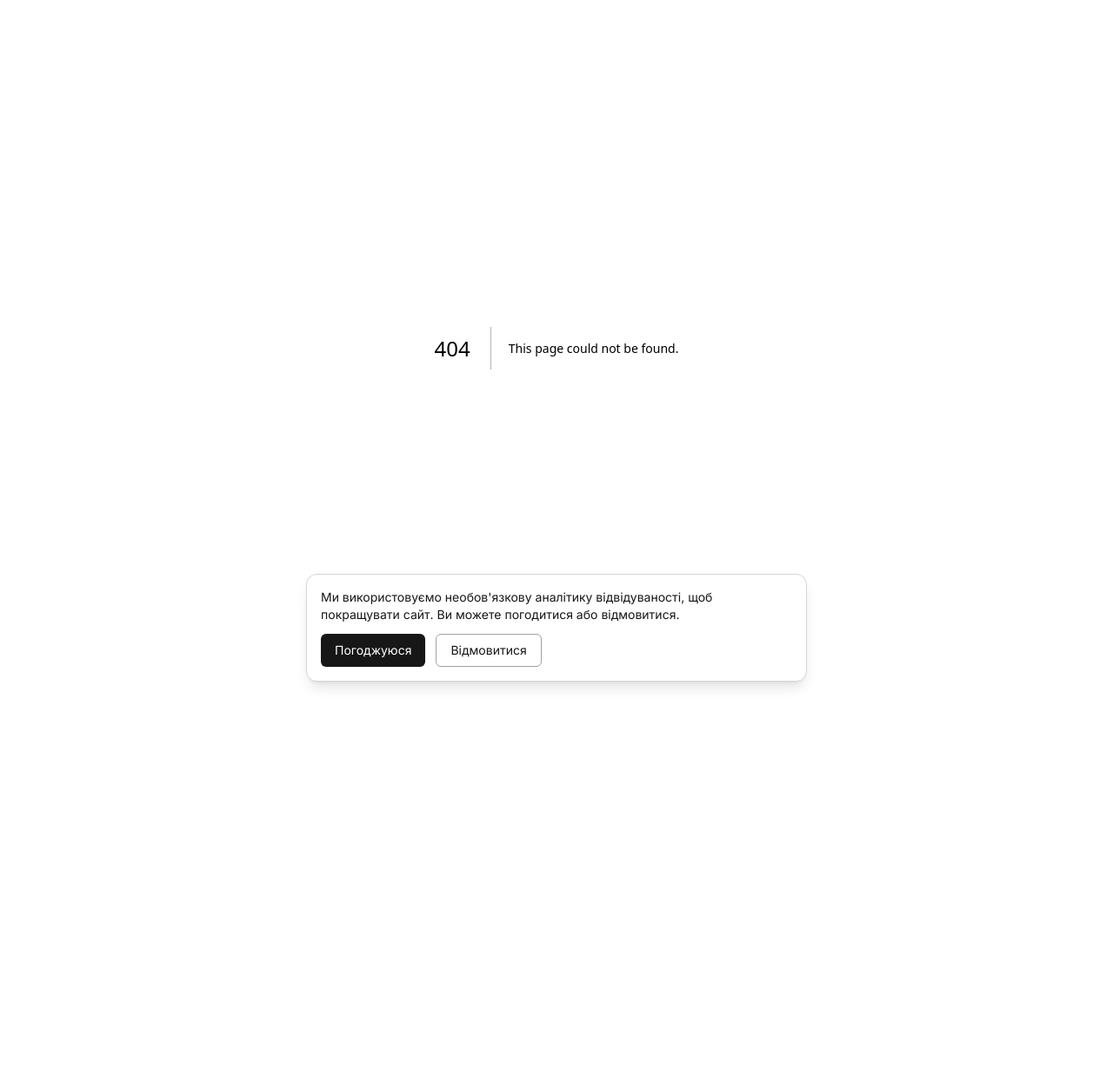
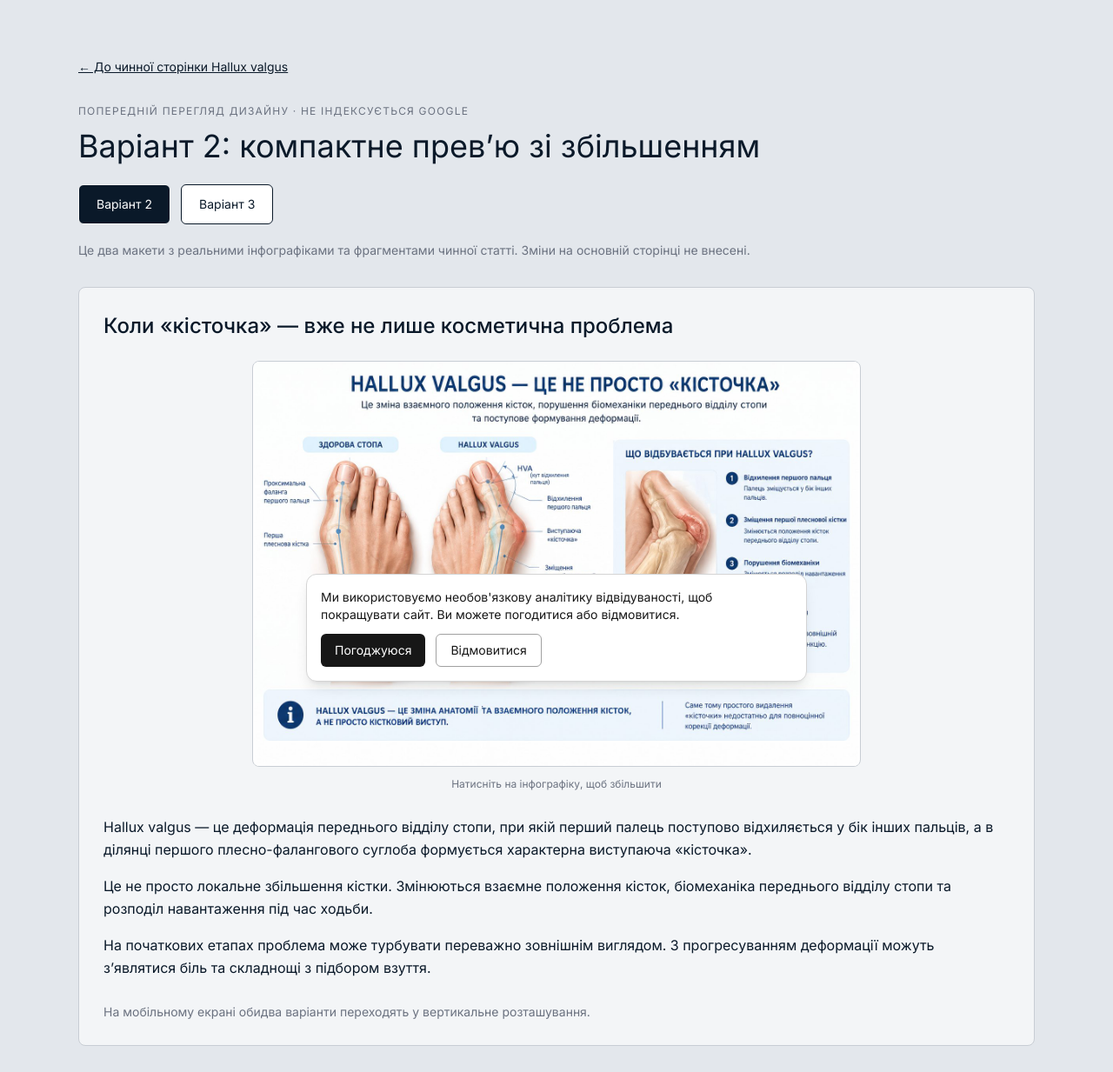
Before and after one commit to meredian18-dot/travmatolog-in-ua, a Next.js app: page /uk/hallux-preview-2/ in a window 1280 px wide. Before the commit this address had no page. Shown: the top 1233 px of the page at 87% size. Before the commit the page ends 800 px from the top, so only its background shows below. Built offline with nearby package versions, Linux system fonts and the light colour scheme.

Commit message:
fix: expose Hallux layout preview 2 through locale route

```diff
--- /dev/null
+++ b/app/[lang]/hallux-preview-2/page.tsx
@@ -0,0 +1,70 @@
+import type { Metadata } from "next";
+import { notFound } from "next/navigation";
+import { BASE } from "@/app/base";
+import ImageLightbox from "@/components/ImageLightbox";
+
+export const metadata: Metadata = {
+  title: "Попередній перегляд — компонування інфографік Hallux valgus",
+  robots: { index: false, follow: false },
+};
+
+
+
+const infographics = [
+  {
+    image: "hallux-valgus-diagram1.jpg",
+    heading: "Коли «кісточка» — вже не лише косметична проблема",
+    text: [
+      "Hallux valgus — це деформація переднього відділу стопи, при якій перший палець поступово відхиляється у бік інших пальців, а в ділянці першого плесно-фалангового суглоба формується характерна виступаюча «кісточка».",
+      "Це не просто локальне збільшення кістки. Змінюються взаємне положення кісток, біомеханіка переднього відділу стопи та розподіл навантаження під час ходьби.",
+      "На початкових етапах проблема може турбувати переважно зовнішнім виглядом. З прогресуванням деформації можуть з’являтися біль та складнощі з підбором взуття."
+    ],
+  },
+  {
+    image: "hallux-valgus-diagram2.jpg",
+    heading: "Як виправляється деформація",
+    text: [
+      "Не існує однієї операції при hallux valgus, яка однаково підходить усім пацієнтам.",
+      "Залежно від характеру та ступеня деформації можуть використовуватися різні варіанти коригуючих остеотомій та інші хірургічні методики.",
+      "Під час операції може виконуватися корекція положення першої плеснової кістки та першого пальця, відновлення анатомічних співвідношень і стабілізація кісткових фрагментів."
+    ],
+  }
+];
+
+export default function HalluxLayoutPreview() {
+  const variant = "2";
+  const isSplit = variant === "3";
+  return (
+    <main className="min-h-screen bg-paper text-ink px-5 sm:px-8 py-10 sm:py-16">
+      <div className="mx-auto max-w-[1100px]">
+        <a className="text-tan-dark underline text-sm" href={`${BASE}/uk/treatments/hallux-valgus/`}>← До чинної сторінки Hallux valgus</a>
+        <p className="mt-8 text-ink-muted text-xs uppercase tracking-widest">Попередній перегляд дизайну · не індексується Google</p>
+        <h1 className="mt-3 text-3xl sm:text-4xl font-light">
+          Варіант {variant}: {isSplit ? "інфографіка поряд із текстом" : "компактне прев’ю зі збільшенням"}
+        </h1>
+        <div className="mt-6 flex flex-wrap gap-3">
+          <a href={`${BASE}/uk/hallux-preview-2/`} className={`rounded-md border px-5 py-3 text-sm ${!isSplit ? "bg-ink text-white" : "bg-white text-ink"}`}>Варіант 2</a>
+          <a href={`${BASE}/uk/hallux-preview-3/`} className={`rounded-md border px-5 py-3 text-sm ${isSplit ? "bg-ink text-white" : "bg-white text-ink"}`}>Варіант 3</a>
+        </div>
+        <p className="mt-5 text-sm text-ink-muted">Це два макети з реальними інфографіками та фрагментами чинної статті. Зміни на основній сторінці не внесені.</p>
+        <div className="mt-8 space-y-8">
+          {infographics.map((item, index) => (
+            <section key={item.image} className="rounded-[8px] border border-hairline bg-cream/60 p-5 sm:p-7">
+              <h2 className="font-medium text-xl sm:text-2xl mb-6">{item.heading}</h2>
+              <div className={isSplit ? "grid grid-cols-1 lg:grid-cols-2 gap-7 lg:gap-10 items-start" : ""}>
+                <div className={isSplit ? "" : "mx-auto max-w-[700px]"}>
+                  <ImageLightbox images={[`${BASE}/directions/${item.image}`]} className="grid grid-cols-1" aspect="aspect-[3/2]" fit="contain" letterboxBg="bg-white"/>
+                  <p className="mt-3 text-center text-xs text-ink-muted">Натисніть на інфографіку, щоб збільшити</p>
+                </div>
+                <div className={isSplit ? "mt-0 space-y-4 leading-relaxed" : "mt-7 space-y-4 leading-relaxed"}>
+                  {item.text.map(paragraph=><p key={paragraph}>{paragraph}</p>)}
+                </div>
+              </div>
+              {index === 0 && <p className="mt-7 text-sm text-ink-muted">На мобільному екрані обидва варіанти переходять у вертикальне розташування.</p>}
+            </section>
+          ))}
+        </div>
+      </div>
+    </main>
+  );
+}
```
